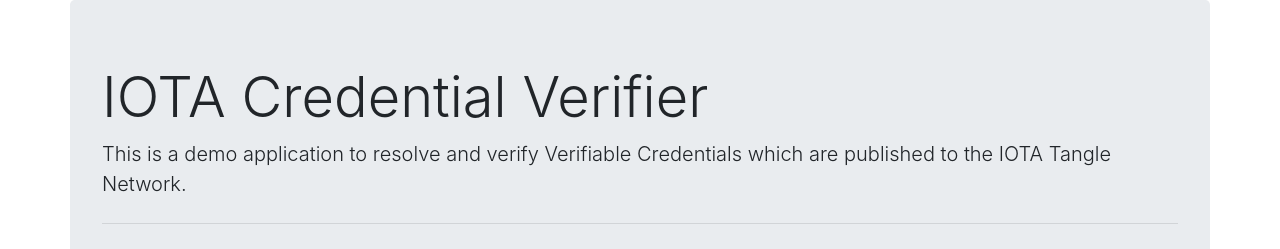
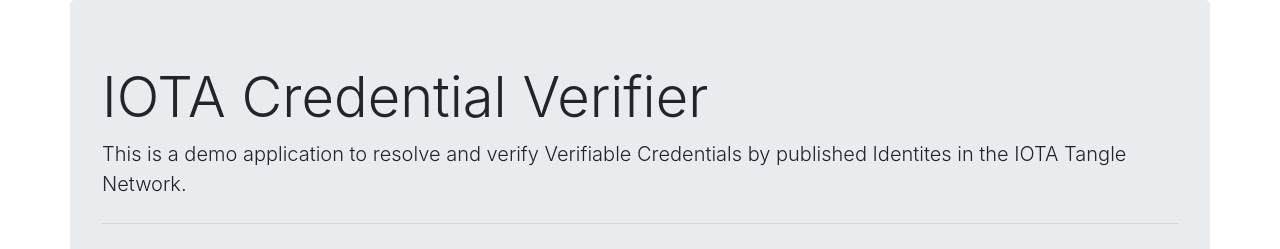
Before and after one commit to huhn511/identity-vc-verifier, a Vue app: page / in a window 1280 px wide. Shown: the top 249 px of the page. Built offline with nearby package versions, Linux system fonts and the light colour scheme.

Commit message:
fix vc input

```diff
--- a/src/App.vue
+++ b/src/App.vue
@@ -5,7 +5,7 @@
         <h1 class="display-4">IOTA Credential Verifier</h1>
         <p class="lead">
           This is a demo application to resolve and verify Verifiable
-          Credentials which are published to the IOTA Tangle Network.
+          Credentials by published Identites in the IOTA Tangle Network.
         </p>
         <hr class="my-4" />
         <p>
@@ -34,7 +34,7 @@
               <input
                 id="vc_input"
                 class="form-control"
-                v-model="vc"
+                v-model="vc_input"
                 type="text"
               />
             </div>
@@ -91,6 +91,7 @@
   setup() {
     const result = ref(null);
     const vc = `{"@context":"https://www.w3.org/2018/credentials/v1","id":"http://company.com/credentials/1337","type":["VerifiableCredential","CompanyCredential"],"credentialSubject":{"name":"Alice","degree":{"name":"Credential of a Company","type":"CompanyCredential"}},"issuer":"did:iota:main:CzonQki7xYGNWUnMzEoWnuPVrCX91nNTJ3BtoJ7yKCTa","issuanceDate":"2020-11-22T20:29:44Z","proof":{"type":"JcsEd25519Signature2020","verificationMethod":"did:iota:main:CzonQki7xYGNWUnMzEoWnuPVrCX91nNTJ3BtoJ7yKCTa#authentication","created":"2020-11-22T20:29:44Z","signatureValue":"23b2Ls2gAeRqA8fwWDTwyTgzwwDcz7EyGtHWhZ7Ct9uhPf7mwYqKo5pc4vGNET215mXRtZ6wA4QhJyAvmt8RCBvGJ1PraTa1QvT5U9QMjVK8FY2R9DLTZEKuTH7fDo6daBWu"}}`
+    const vc_input = ref(vc);
     const verify_credential = async () => {
       await identity.init();
 
@@ -99,9 +100,9 @@
         network: "main",
       };
 
-      console.log("key", identity.Key.generateEd25519());
+      console.log("vc_input.value", vc_input.value);
 
-      let res = await identity.checkCredential(vc, network);
+      let res = await identity.checkCredential(vc_input.value, network);
       console.log("result: ", res);
       // add to vue ref
       result.value = res;
@@ -111,6 +112,7 @@
       vc,
       verify_credential,
       result,
+      vc_input
     };
   },
 };
```
